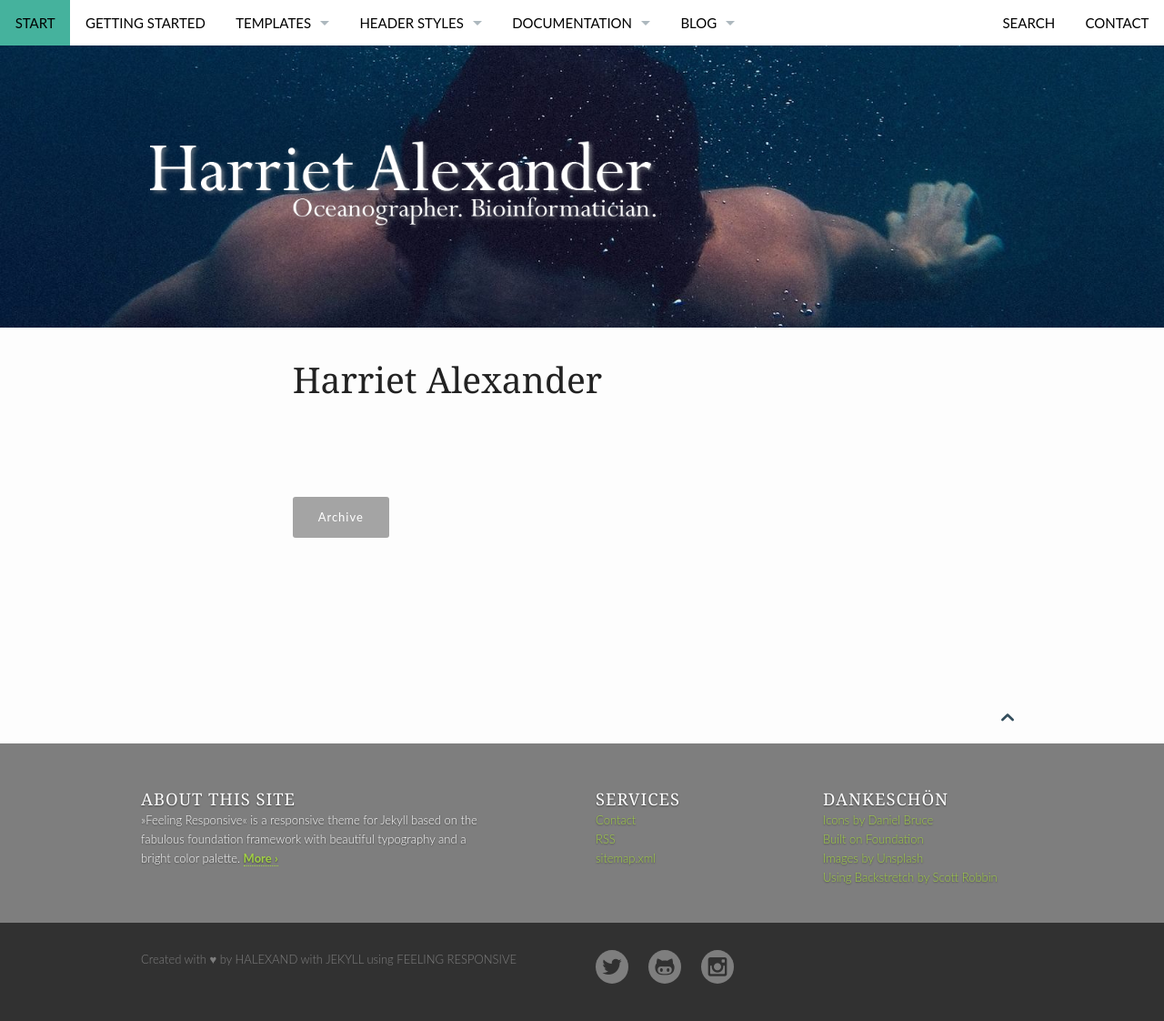
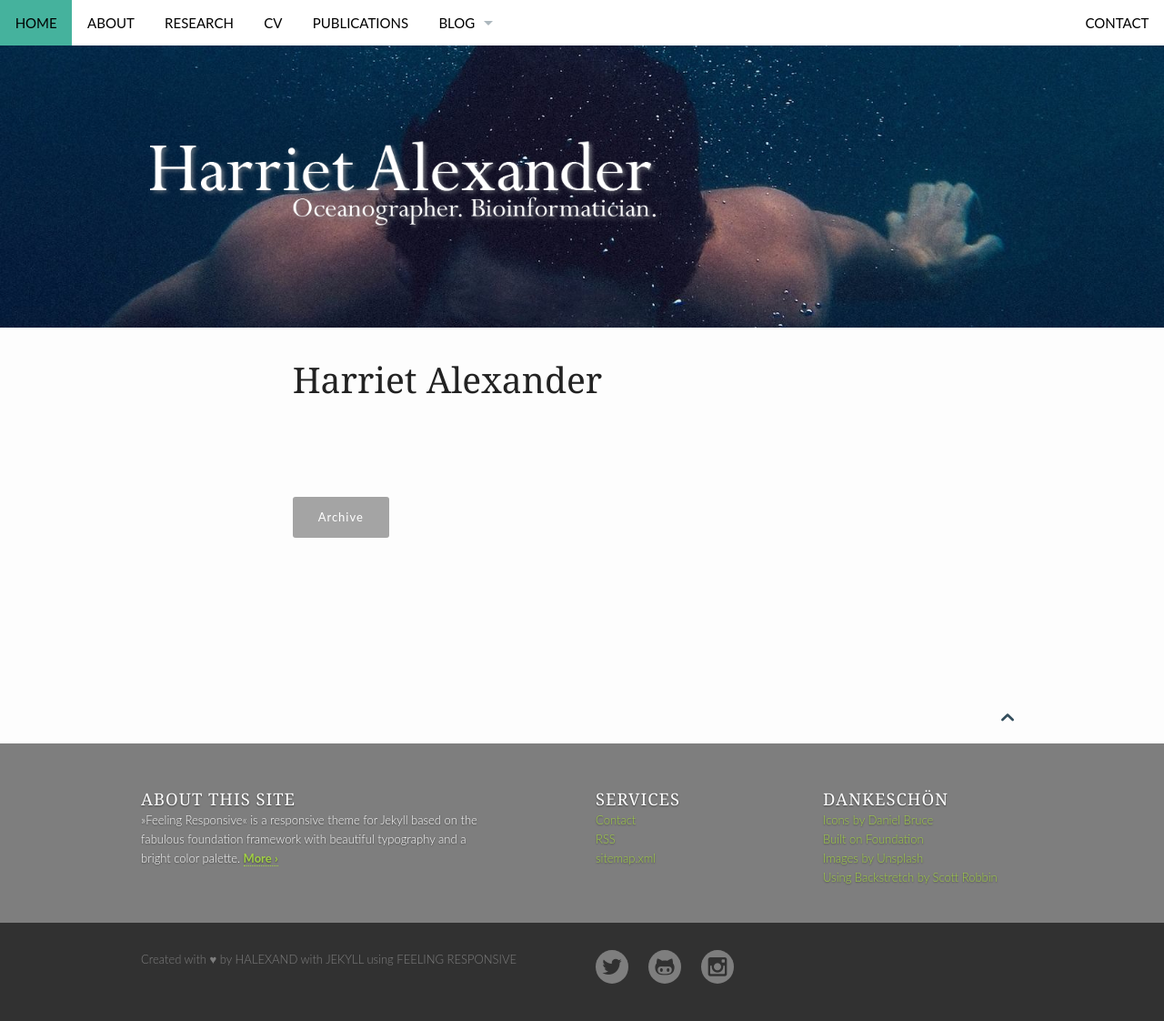
Before and after one commit to halexand/halexand.github.io, a Jekyll site: the page built from index.md, in a window 1280 px wide. Shown: the whole page at 91% size. Built offline with Jekyll 4.4.1, drawn with Linux system fonts in a browser that asks for light colours.

Commit message:
Update navigation.yml

```diff
--- a/_data/navigation.yml
+++ b/_data/navigation.yml
@@ -1,65 +1,65 @@
-- title: Start
+- title: Home
   url: "/"
   side: left
 
-- title: Getting Started
-  url: "/getting-started/"
+- title: About
+  url: "/about/"
   side: left
 
-- title: "Templates"
-  url: "/design/"
+- title: "Research"
+  url: "/research/"
   side: left
-  dropdown:
-  - title: "Grid & Colors"
-    url: "/design/grid/"
-  - title: "Typography"
-    url: "/design/typography/"
-  - title: "Page/Post"
-    url: "/design/page/"
-  - title: "Post-Left-Sidebar"
-    url: "/design/post-left-sidebar/"
-  - title: "Post-Right-Sidebar"
-    url: "/design/post-right-sidebar/"
-  - title: "Page Full-Width"
-    url: "/design/page-fullwidth/"
-  - title: "Blog-Page"
-    url: "/blog/"
-  - title: "Video"
-    url: "/design/video/"
-  - title: "Gallery"
-    url: "/design/gallery/"
-  - title: "Portfolio"
-    url: "/design/portfolio/"
+  # dropdown:
+  # - title: "Grid & Colors"
+  #   url: "/design/grid/"
+  # - title: "Typography"
+  #   url: "/design/typography/"
+  # - title: "Page/Post"
+  #   url: "/design/page/"
+  # - title: "Post-Left-Sidebar"
+  #   url: "/design/post-left-sidebar/"
+  # - title: "Post-Right-Sidebar"
+  #   url: "/design/post-right-sidebar/"
+  # - title: "Page Full-Width"
+  #   url: "/design/page-fullwidth/"
+  # - title: "Blog-Page"
+  #   url: "/blog/"
+  # - title: "Video"
+  #   url: "/design/video/"
+  # - title: "Gallery"
+  #   url: "/design/gallery/"
+  # - title: "Portfolio"
+  #   url: "/design/portfolio/"
 
-- title: "Header Styles"
-  url: "/headers/"
+- title: "CV"
+  url: "/cv/"
   side: left
-  dropdown:
-  - title: "Header with Full-Width-Image"
-    url: "/design/header-full-width-image/"
-  - title: "Header with Image and Pattern"
-    url: "/design/header-image-pattern/"
-  - title: "Header with image and color"
-    url: "/design/header-image-color/"
-  - title: "Header Only With Logo"
-    url: "/design/header-logo-only/"
-  - title: "Header With Text"
-    url: "/design/header-with-text/"
-  - title: "No Header"
-    url: "/design/no-header/"
-  - title: "No Header but Image"
-    url: "/design/no-header-but-image/"
+  # dropdown:
+  # - title: "Header with Full-Width-Image"
+  #   url: "/design/header-full-width-image/"
+  # - title: "Header with Image and Pattern"
+  #   url: "/design/header-image-pattern/"
+  # - title: "Header with image and color"
+  #   url: "/design/header-image-color/"
+  # - title: "Header Only With Logo"
+  #   url: "/design/header-logo-only/"
+  # - title: "Header With Text"
+  #   url: "/design/header-with-text/"
+  # - title: "No Header"
+  #   url: "/design/no-header/"
+  # - title: "No Header but Image"
+  #   url: "/design/no-header-but-image/"
 
-- title: Documentation
-  url: "/documentation/"
+- title: Publications
+  url: "/publications/"
   side: left
-  dropdown:
-  - title: Documentation
-    url: "/documentation/"
-  - title: "Changelog"
-    url: "/changelog/"
-  - title: "Roadmap"
-    url: "/roadmap/"
+  # dropdown:
+  # - title: Documentation
+  #   url: "/documentation/"
+  # - title: "Changelog"
+  #   url: "/changelog/"
+  # - title: "Roadmap"
+  #   url: "/roadmap/"
 
 - title: Blog
   url: "/blog/"
@@ -70,9 +70,9 @@
   - title: "Blog Archive"
     url: "/blog/archive/"
 
-- title: "Search"
-  url: "/search/"
-  side: right
+#- title: "Search"
+#  url: "/search/"
+#  side: right
 
 - title: "Contact"
   url: "/contact/"
```
